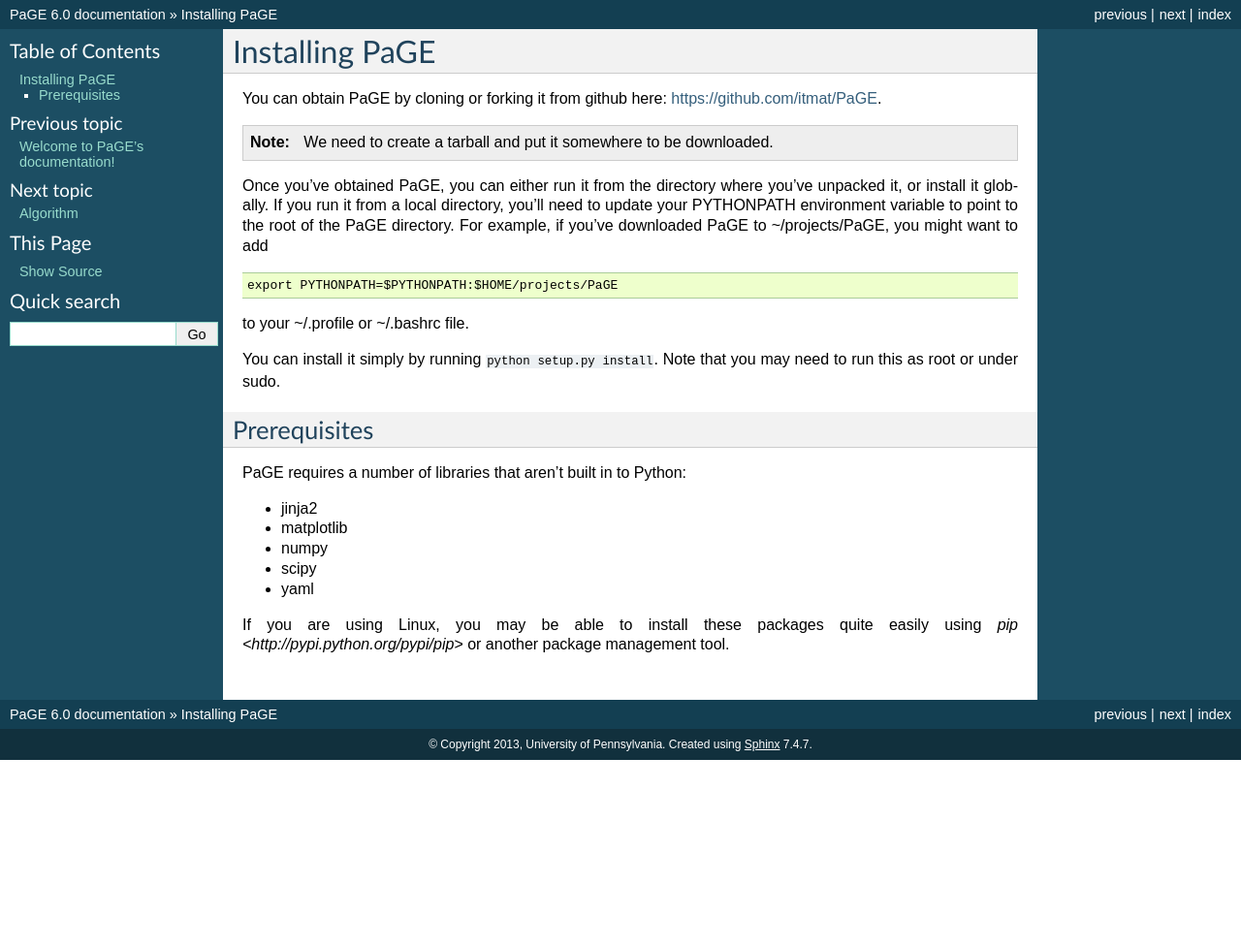
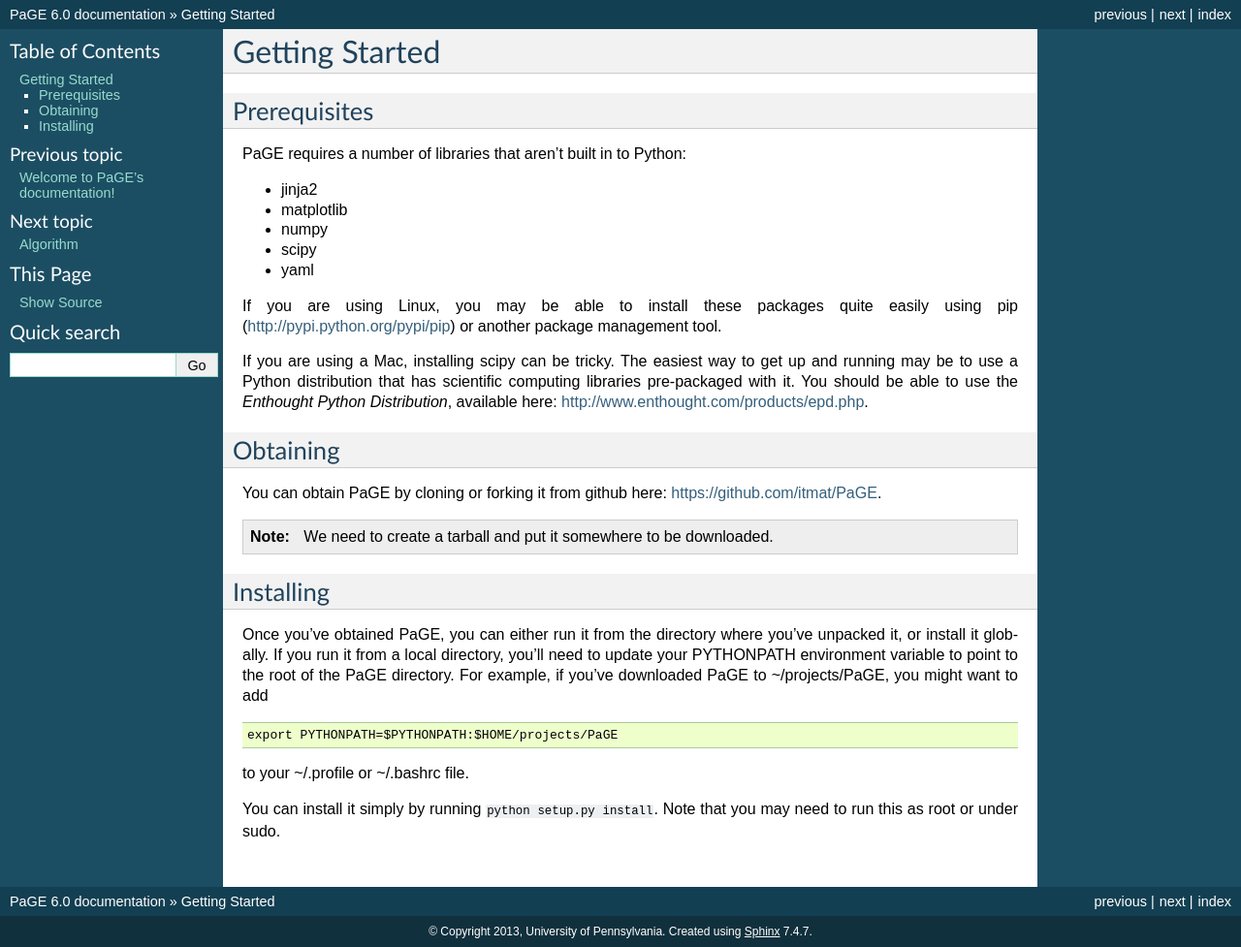
Before and after one commit to itmat/pade, a Sphinx documentation site: the page built from python/doc/getting_started.rst, in a window 1280 px wide. Shown: the whole page at 97% size. Built offline with Sphinx 7.4.7, drawn with Linux system fonts in a browser that asks for light colours; before the commit the page ends 900 px from its top, so only the background shows below that.

Commit message:
Working on docs

```diff
--- a/python/doc/getting_started.rst
+++ b/python/doc/getting_started.rst
@@ -1,11 +1,38 @@
-Installing PaGE
+Getting Started
 ===============
+
+Prerequisites
+-------------
+
+PaGE requires a number of libraries that aren't built in to Python:
+
+* jinja2
+* matplotlib
+* numpy
+* scipy
+* yaml
+
+If you are using Linux, you may be able to install these packages
+quite easily using pip (http://pypi.python.org/pypi/pip) or another
+package management tool.
+
+If you are using a Mac, installing scipy can be tricky. The easiest
+way to get up and running may be to use a Python distribution that has
+scientific computing libraries pre-packaged with it. You should be
+able to use the *Enthought Python Distribution*, available here:
+http://www.enthought.com/products/epd.php.
+
+Obtaining
+---------
 
 You can obtain PaGE by cloning or forking it from github here:
 https://github.com/itmat/PaGE.
 
 .. NOTE::
    We need to create a tarball and put it somewhere to be downloaded.
+
+Installing
+----------
 
 Once you've obtained PaGE, you can either run it from the directory
 where you've unpacked it, or install it globally. If you run it from a
@@ -19,18 +46,3 @@
 
 You can install it simply by running ``python setup.py install``.  Note
 that you may need to run this as root or under sudo.
-
-Prerequisites
--------------
-
-PaGE requires a number of libraries that aren't built in to Python:
-
-* jinja2
-* matplotlib
-* numpy
-* scipy
-* yaml
-
-If you are using Linux, you may be able to install these packages
-quite easily using `pip <http://pypi.python.org/pypi/pip>` or another
-package management tool.
```
